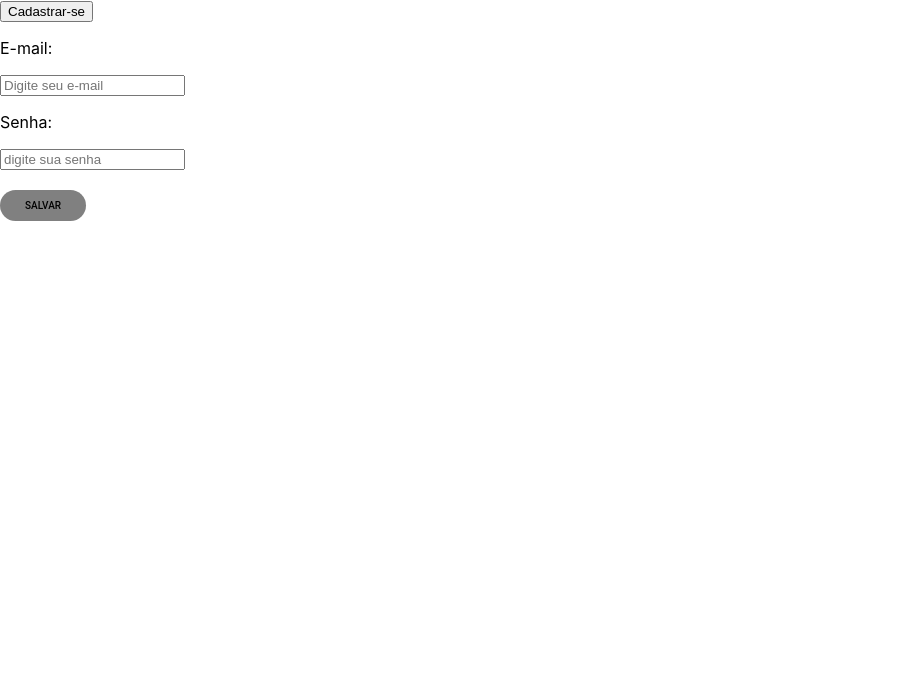
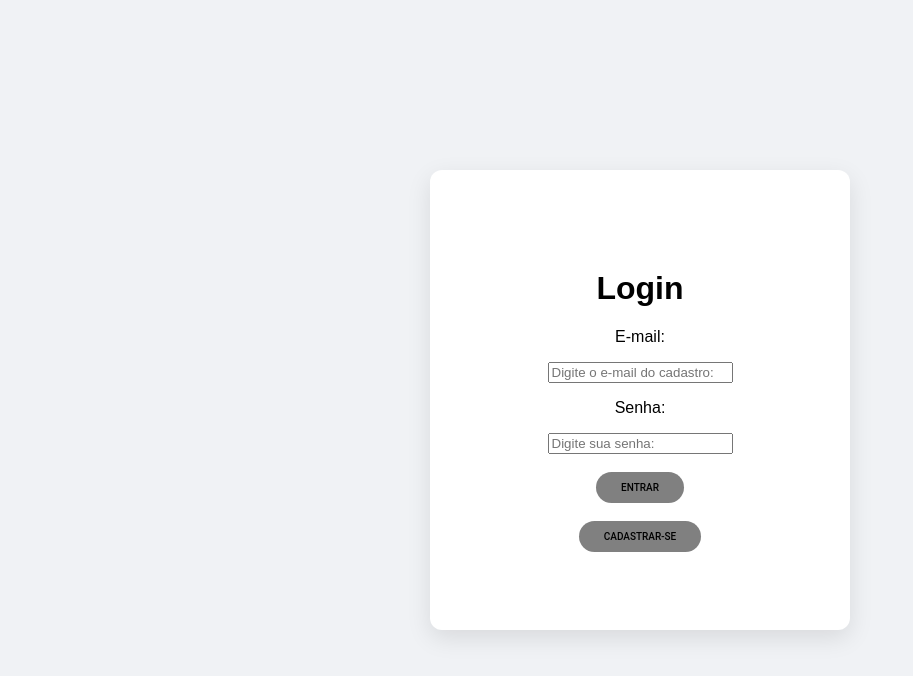
Before and after one commit to zodicalpainter/projeto-senac, a React (Create React App) app in the folder pi_react/: page / in a window 1280 px wide. Shown: the top 676 px of the page, without its empty margins (0-913 px from the left). Built offline with nearby package versions, Linux system fonts and the light colour scheme.

Commit message:
tela de login e cadastro

```diff
--- a/pi_react/src/App.css
+++ b/pi_react/src/App.css
@@ -37,9 +37,15 @@
   }
 }
 
+
+.displaybutton{
+  display: flex;
+  justify-content: center;
+  flex-direction: row;
+}
 .btn{
   position: relative;
-  font-size: 10px;
+    font-size: 10px;
   text-transform: uppercase;
   text-decoration: none;
   padding: 1em 2.5em;
@@ -85,3 +91,32 @@
   transform: scaleX(1.4) scaleY(1.6);
   opacity: 0;
 }
+
+
+body {
+  font-family: 'Arial', sans-serif;
+  background-color: #f0f2f5;
+  display: flex;
+  justify-content: center;
+  align-items: center;
+  height: 100vh;
+}
+
+.login-box {
+  width: 360px;
+  height: 400px;
+  background-color: #ffffff;
+  border-radius: 12px;
+  box-shadow: 0 8px 24px rgba(0, 0, 0, 0.1);
+  padding: 30px;
+  text-align: center;
+  display: flex;
+  flex-direction: column;
+  justify-content: center;
+}
+
+.login-box h2 {
+  margin-bottom: 20px;
+  color: #333;
+  font-size: 24px;
+}
--- a/pi_react/src/App.js
+++ b/pi_react/src/App.js
@@ -4,46 +4,64 @@ import { useState } from 'react';
 
 function App() { //aqui é java script
 
-
+  const [login, setlogin] = useState(true);
   const [user, setuser] = useState({
     email:"",
-    senha:"",
-    phone: "",
-    name:""
-  });
+    senha:""
+  })
 
-  const [Islogin, setIslogin] = useState (true);
-
-  function salvar(){
-    alert("email: " + user.email + "Senha: " + user.senha)
-  }
+  const[cadastro, setcadastro] = useState({
+    name:"",
+    email:"",
+    password: "",
+    phone:""
+  })
 
   return ( /* aqui é html */
     <main ClassName= "App">
 
-        <button onClick= {() => setIslogin(!Islogin)}>
-        {Islogin && ("Cadastrar-se")}
-        {!Islogin && ("Voltar para login")}
-        </button>
 
-      {!Islogin && (
-      <form className="register">
+      <div className= "login-box">
 
-      </form>
+      {login && (
+        <form>
+          <h1>Login</h1>
+
+            <p>E-mail:</p>
+          <input placeholder="Digite o e-mail do cadastro:" onchange = {(e) => setuser({...user, email: e.target.value})} />
+            <p>Senha:</p>
+          <input placeholder="Digite sua senha:" onchange = {(e) => setuser({...user, senha: e.target.value})}/>
+          <br/><br/>
+          <button className="btn">Entrar</button>
+        </form>
       )}
+      {!login && (
+        <form>
+          <h2>Cadastro:</h2>
 
-        {Islogin && (
-        <form className="login">
-          <p>E-mail:</p>
-          <input type="email" placeholder="Digite seu e-mail" onChange={(e) => setuser({...user, email: e.target.value})}/>
-          <p>Senha:</p>
-          <input type="password" placeholder="digite sua senha" onChange={(e) => setuser({...user, senha: e.target.value})}/>
-           <br/><br/>
-              <button className="btn" id="salvar" onClick={() => salvar()}>Salvar</button>
+          <p>Nome completo:</p>
+
+          <input placeholder='Digite seu nome completo...' onchange = {(e) => setcadastro({...cadastro, name: e.target.value})}/>
+            <p>Senha:</p>
+          <input placeholder='escolha sua senha...'onchange = {(e) => setcadastro({...cadastro, password: e.target.value})}/>
+            <p>E-mail</p>
+          <input placeholder='digite o email para cadastro...'onchange = {(e) => setcadastro({...cadastro, email: e.target.value})}/>
+            <p>Telefone:</p>
+          <input placeholder='digite um telefone valido...'onchange = {(e) => setcadastro({...cadastro, phone: e.target.value})}/>
+
+          <br/><br/><button className="btn">Cadastrar</button>
         </form>
-        )}
+
+      )} <br/>
+        <div className="displaybutton">
+          <button className ="btn" onClick= {() => setlogin(!login)}>
+          {login && ("Cadastrar-se")}
+          {!login && ("Ir para o login")}
+          </button>
+        </div>
 
 
+      </div>
     </main>
   );
 }
```
